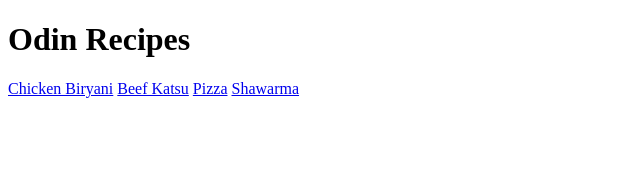
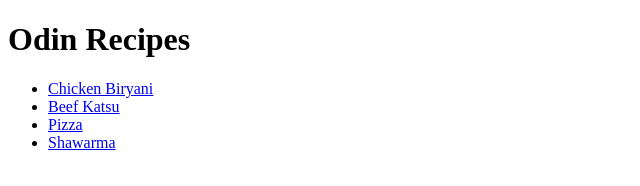
Before and after one commit to curreesan/odin-recipes, a plain HTML site: page index.html in a window 1280 px wide. Shown: the whole page, without its empty margins (0-640 px from the left). Drawn offline with Linux system fonts and the light colour scheme.

Commit message:
Refactor recipe links into unordered list

```diff
--- a/index.html
+++ b/index.html
@@ -7,9 +7,11 @@
 </head>
 <body>
     <h1>Odin Recipes</h1>
-    <a href="./recipes/biryani.html">Chicken Biryani</a>
-    <a href="./recipes/katsu.html">Beef Katsu</a>
-    <a href="./recipes/pizza.html">Pizza</a>
-    <a href="./recipes/shawarma.html">Shawarma</a>
+    <ul>
+        <li><a href="./recipes/biriyani.html">Chicken Biryani</a></li>
+        <li><a href="./recipes/katsu.html">Beef Katsu</a></li>
+        <li><a href="./recipes/pizza.html">Pizza</a></li>
+        <li><a href="./recipes/shawarma.html">Shawarma</a></li>
+    </ul>
 </body>
 </html>
```
